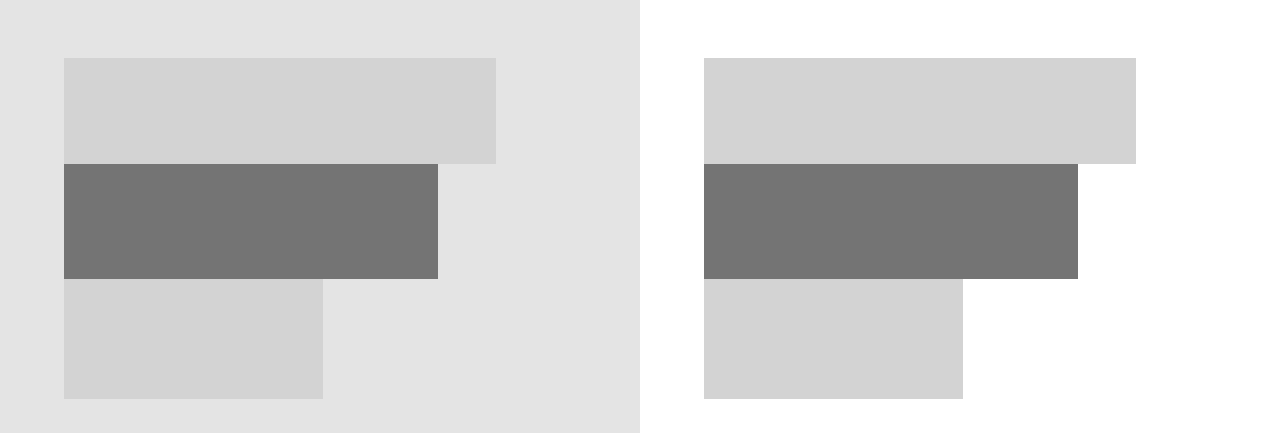
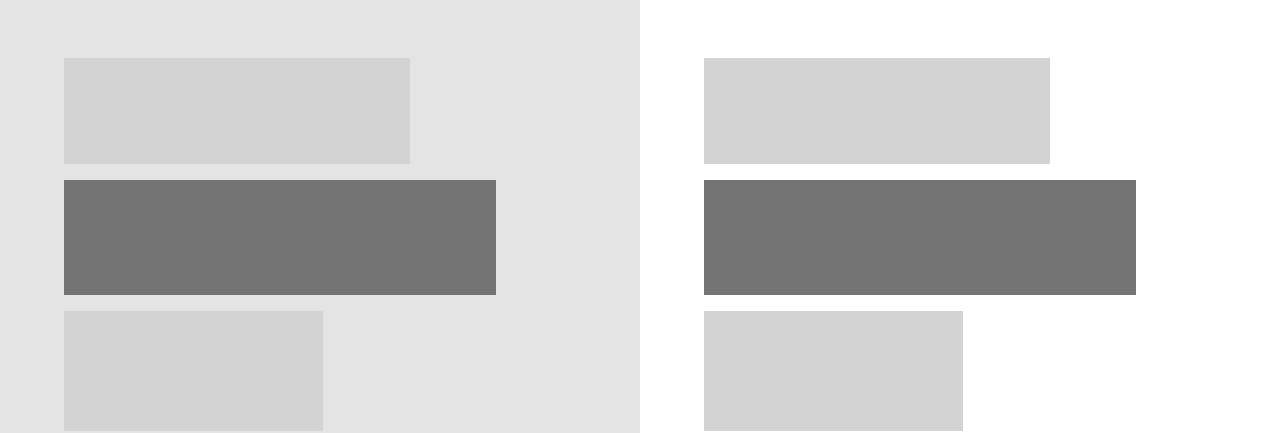
Before and after one commit to mcrd25/smashing-heat-map, a plain HTML site: page index.html in a window 1280 px wide. Shown: the part 373-806 px from the top of the page. Drawn offline with Linux system fonts and the light colour scheme.

Commit message:
Added final changes to latest articles section

```diff
--- a/style/main.css
+++ b/style/main.css
@@ -80,14 +80,16 @@ body {
 
 .author {
     height: 106px;
-    width: 75%;
+    width: 60%;
     background: lightgray;
+    margin-bottom: 1em;
 }
 
 .title {
     height: 115px;
-    width: 65%;
+    width: 75%;
     background: rgb(116, 116, 116);
+    margin-bottom: 1em;
 }
 
 .hashtag {
```
